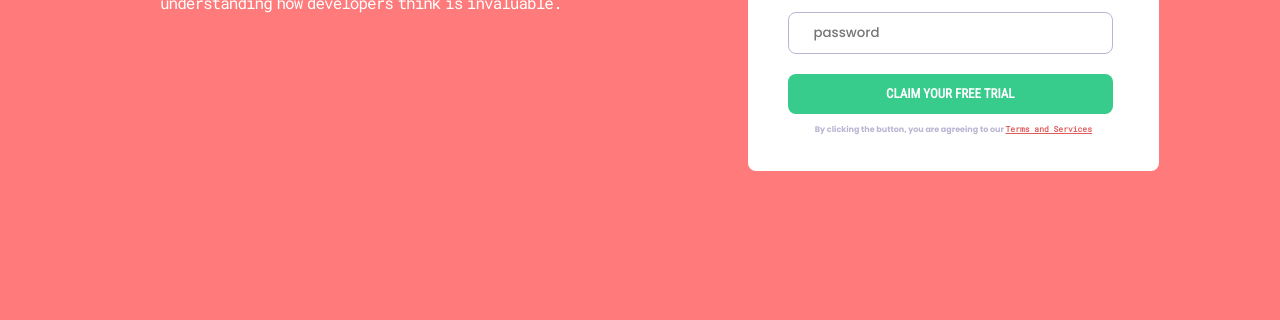
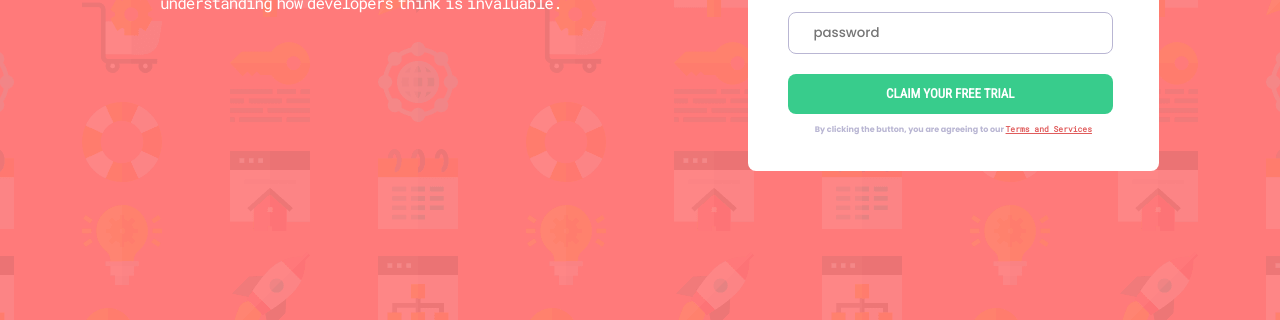
Before and after one commit to EMApath/SignUp-page, a plain HTML site: page index.html in a window 1280 px wide. Shown: the part 480-800 px from the top of the page. Drawn offline with Linux system fonts and the light colour scheme.

Commit message:
styling and linking

```diff
--- a/style.css
+++ b/style.css
@@ -9,7 +9,7 @@
 main{
     width: 100vw;
     height: 100vh;
-    background-image: url("./Pimgs/bg-intro-desktop.png");
+    background-image: url("/images/bg-intro-desktop.png");
     background-position: center;
     background-size: cover;
     background-repeat: no-repeat;
@@ -17,7 +17,6 @@ main{
     display: flex;
     align-items: center;
     gap: 40px;
-    /* flex-wrap: wrap; */
 }
 main div{
     flex: 1 1 30%;
@@ -133,39 +132,3 @@ a{
 a:hover{
     color: rgb(133, 78, 221);
 }
-/* a:focus{
-    background-color: rgb(44, 17, 21);
-}  */
-
-
-    /* background-image: url(
-        "./Pimgs/bg-intro-desktop.png"
-    );
-    width: 100vw;
-    background-repeat: no-repeat;
-    background-size: cover;
-    height: 100vh;
-    background-position: center;
-    background-color: hsl(0, 100%, 74%);
-    font-size: 16px;
-    display: flex;     */
-
-
-/* a:link{} */
-/* a:visited{
-    color: blue;
-} */
-
-/* a:active{
-    background-color: orangered;
-}
-
-/* .form-container:hover{
-    background-color: aqua;
-}pseudo class */
-
-/* #example{
-    border: 2px solid red;
-    height: 40px;
-    overflow-y: scroll;
-} */
```
